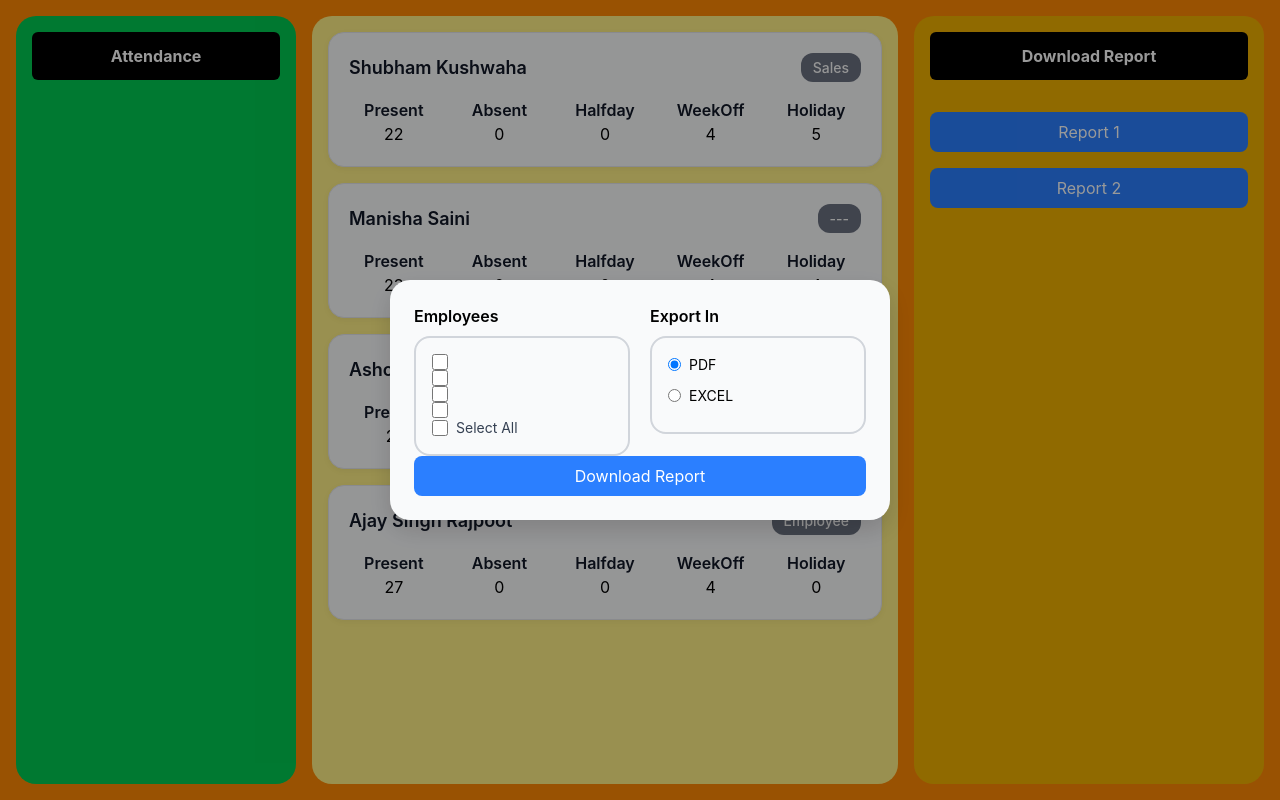
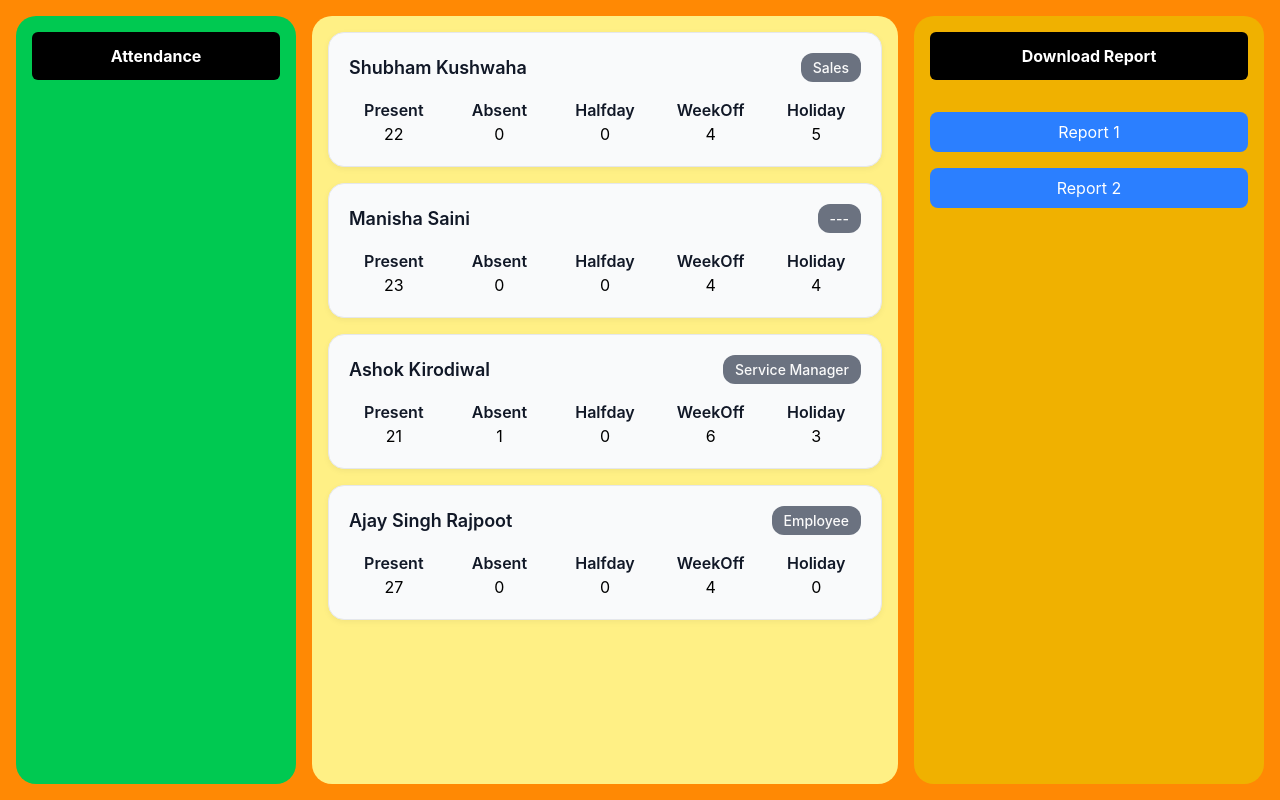
Before and after one commit to souravsharma2112/attendance-data-processing-system, a React (Vite) app: page / in a window 1280 px wide. Built offline with nearby package versions, Linux system fonts and the light colour scheme.

Commit message:
excel work is almost completed

```diff
--- a/src/components/modals/ReportDownloadModal/index.tsx
+++ b/src/components/modals/ReportDownloadModal/index.tsx
@@ -1,7 +1,7 @@
 import React, { useState } from "react";
 import styles from "./style.module.css";
 import { Button, CheckboxComponent } from "../../ui";
-import { exportToExcel } from "../../../utils/exportExcelReport2";
+import { exportExcelReport2 } from "../../../utils/exportExcelReport2";
 import { exportExcelReport1 } from "../../../utils/exportExcelReport1";
 
 type Employee = {
@@ -11,28 +11,69 @@ type Employee = {
 
 type Props = {
     isOpen: boolean;
+    isPDF: boolean;
     onClose: () => void;
     employees: Employee[];
-    onDownload: (selectedIds: number[], format: string) => void;
+    record: Employee[];
 };
 
 const ReportDownloadModal = ({
     isOpen,
     onClose,
     employees,
-    onDownload,
+    isPDF = false,
+    record,
 }: Props) => {
     const [selectedEmployees, setSelectedEmployees] = useState<number[]>([]);
-    const [format, setFormat] = useState("pdf");
+    const [format, setFormat] = useState("excel");
+    console.log(format, "format");
 
+    const recordType = isPDF ? "record1" : "record2";
     if (!isOpen) return null;
-    console.log(employees , "e");
 
+    const allEmployeeIds = record?.map((emp) => emp.employeeID) || [];
+
+    const isAllSelected =
+        allEmployeeIds.length > 0 &&
+        selectedEmployees.length === allEmployeeIds.length;
+
+    const handleCheckboxChange = (id: number) => {
+        setSelectedEmployees((prev) =>
+            prev.includes(id)
+                ? prev.filter((empId) => empId !== id)
+                : [...prev, id]
+        );
+    };
+
+    console.log(selectedEmployees);
+
+    const handleSelectAll = () => {
+        if (isAllSelected) {
+            setSelectedEmployees([]);
+        } else {
+            setSelectedEmployees(allEmployeeIds);
+        }
+    };
 
     const handleDownload = () => {
-  exportExcelReport1(employees, [1, 2]);
-//   exportToExcel(employees, [1, 2]);
+        if (selectedEmployees.length === 0) {
+            alert("Please select at least one employee.");
+            return;
+        }
+        if (recordType === "record2") {
+            exportExcelReport2(employees, selectedEmployees);
+        }
+        if (recordType === "record1" && format === "excel") {
+            exportExcelReport1(employees, selectedEmployees);
+        }
     };
+
+    const handleClose = () => {
+        setSelectedEmployees([]);
+        setFormat("excel");
+        onClose(recordType);
+    }
+    console.log(record, "record");
 
     return (
         <div className={styles.overlay}>
@@ -41,27 +82,29 @@ const ReportDownloadModal = ({
                     <div className={styles.section}>
                         <p className={styles.title}>Employees</p>
                         <div className={styles.box}>
-                            {employees.map((emp, index) => (
+                            {record?.map((emp) => (
                                 <CheckboxComponent
-                                    key={index}
-                                    name={`employee-${emp.id}`}
+                                    key={emp.employeeID}
+                                    name={`employee-${emp.employeeID}`}
                                     label={emp.name}
-                                    checked={selectedEmployees.includes(emp.id)}
-                                    onChange={() => { }}
+                                    checked={selectedEmployees.includes(emp.employeeID)}
+                                    onChange={(e) => handleCheckboxChange(emp.employeeID)}
                                 />
                             ))}
 
                             <CheckboxComponent
-                                name={`employeeAll`}
-                                label={"Select All"}
-                                // checked={selectedEmployees.includes(emp.id)}
-                                onChange={() => { }}
+                                name="employeeAll"
+                                label="Select All"
+                                checked={isAllSelected}
+                                onChange={(e) => handleSelectAll()}
                             />
                         </div>
                     </div>
+
                     <div className={styles.section}>
                         <p className={styles.title}>Export In</p>
                         <div className={styles.box}>
+                            {isPDF && (
                                 <label className={styles.option}>
                                     <input
                                         type="radio"
@@ -72,6 +115,7 @@ const ReportDownloadModal = ({
                                     />
                                     PDF
                                 </label>
+                            )}
 
                             <label className={styles.option}>
                                 <input
@@ -86,11 +130,17 @@ const ReportDownloadModal = ({
                         </div>
                     </div>
                 </div>
-                <div >
+
+                <div className="space-y-4">
                     <Button
                         title="Download Report"
                         className="w-full"
                         onClick={handleDownload}
+                    />
+                    <Button
+                        title="Close"
+                        className="w-full"
+                        onClick={handleClose}
                     />
                 </div>
             </div>
--- a/src/components/modals/ReportDownloadModal/style.module.css
+++ b/src/components/modals/ReportDownloadModal/style.module.css
@@ -18,12 +18,15 @@
   width: 500px;
   max-width: 90%;
   box-shadow: 0 10px 25px rgba(0, 0, 0, 0.15);
+
+
 }
 
 .container {
   display: flex;
   justify-content: space-between;
   gap: 20px;
+  margin-bottom: 20px;
 }
 
 .section {
--- a/src/hooks/useEmployeeReport.tsx
+++ b/src/hooks/useEmployeeReport.tsx
@@ -2,13 +2,13 @@ import { useMemo } from "react";
 import { EmployeeDataDefault, type EmployeeDataType } from "../types/card/EmployeeCardType";
 
 const useEmployeeReport = ({ employeeData }) => {
-
   const record = useMemo(() => {
     if (!Array.isArray(employeeData)) return [];
 
     return employeeData.map((employee) => {
       const stats: EmployeeDataType = {
         ...EmployeeDataDefault,
+        employeeID : employee?.employee?.id ?? "---",
         name: `${employee?.employee?.first_name} ${employee?.employee?.last_name}` || "---",
         designation: employee?.employee?.designation ?? "---",
       };
--- a/src/pages/dashboard/_components/RightAside.tsx
+++ b/src/pages/dashboard/_components/RightAside.tsx
@@ -1,9 +1,18 @@
-import React, { memo } from 'react'
+import React, { memo, useState } from 'react'
 import { Button } from '../../../components/ui'
 import { ReportDownloadModal } from '../../../components/modals'
 
-const RightAside = ({record}) => {
-  const handleClick = () => { }
+const RightAside = ({ employees, record }) => {
+  const [isModalOpen, setIsModalOpen] = useState({
+    modalOpen: false,
+    isPDF: false,
+  });
+  const handleClick = (recordType) => {
+    setIsModalOpen((prev) => ({
+      isPDF: recordType === "record1" ? true : false,
+      modalOpen: !prev.modalOpen,
+    }));
+  }
   return (
     <aside className='h-full w-[350px] p-4 rounded-[20px] bg-yellow-500'>
       <div className='flex items-center justify-center p-3 rounded-md bg-black text-white font-bold capitalize'>
@@ -12,15 +21,21 @@ const RightAside = ({record}) => {
       <div className="mt-8 space-y-4">
         <Button
           title="Report 1"
-          onClick={handleClick}
+          onClick={() => handleClick("record1")}
           className="w-full"
         />
         <Button
           title="Report 2"
-          onClick={handleClick}
+          onClick={() => handleClick("record2")}
           className="w-full"
         />
-        <ReportDownloadModal isOpen={true} employees={record}/>
+        <ReportDownloadModal
+          isOpen={isModalOpen.modalOpen}
+          isPDF={isModalOpen.isPDF}
+          employees={employees}
+          record={record}
+          onClose={handleClick}
+        />
       </div>
     </aside>
   )
--- a/src/pages/dashboard/index.tsx
+++ b/src/pages/dashboard/index.tsx
@@ -17,7 +17,7 @@ const Dashboard = () => {
       <main className='flex-1 h-full w-full rounded-[20px] space-y-4 overflow-y-auto bg-yellow-200 overflow-x-none p-4'>
         {(record.length > 0) && record.map((item, index) => <EmployeeCard key={`employee-${index}`} data={item} />)}
       </main>
-      <RightAside record={data}/>
+      <RightAside employees={data} record={record} />
     </div>
   )
 }
--- a/src/utils/exportExcelReport2.ts
+++ b/src/utils/exportExcelReport2.ts
@@ -10,7 +10,7 @@ const getStatus = (item) => {
   return "P";
 };
 
-export const exportToExcel = async (data, selectedIds = []) => {
+export const exportExcelReport2 = async (data, selectedIds = []) => {
   const workbook = new ExcelJS.Workbook();
   const worksheet = workbook.addWorksheet("Attendance");
 
```
Lines whose indentation alone changed are shown as unchanged.
